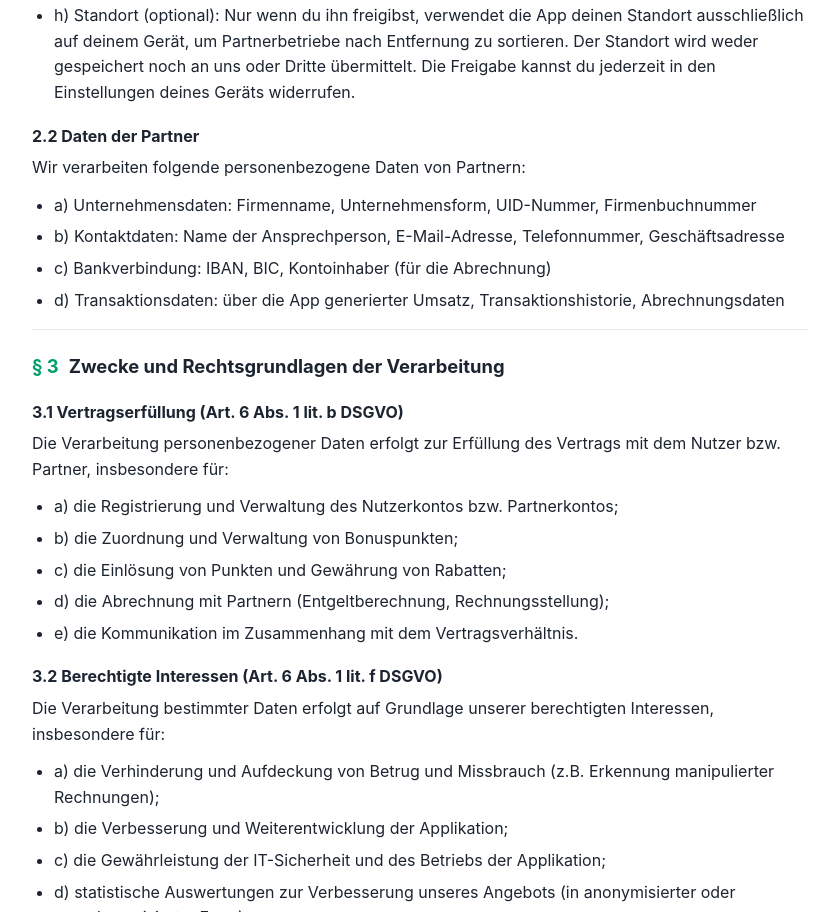
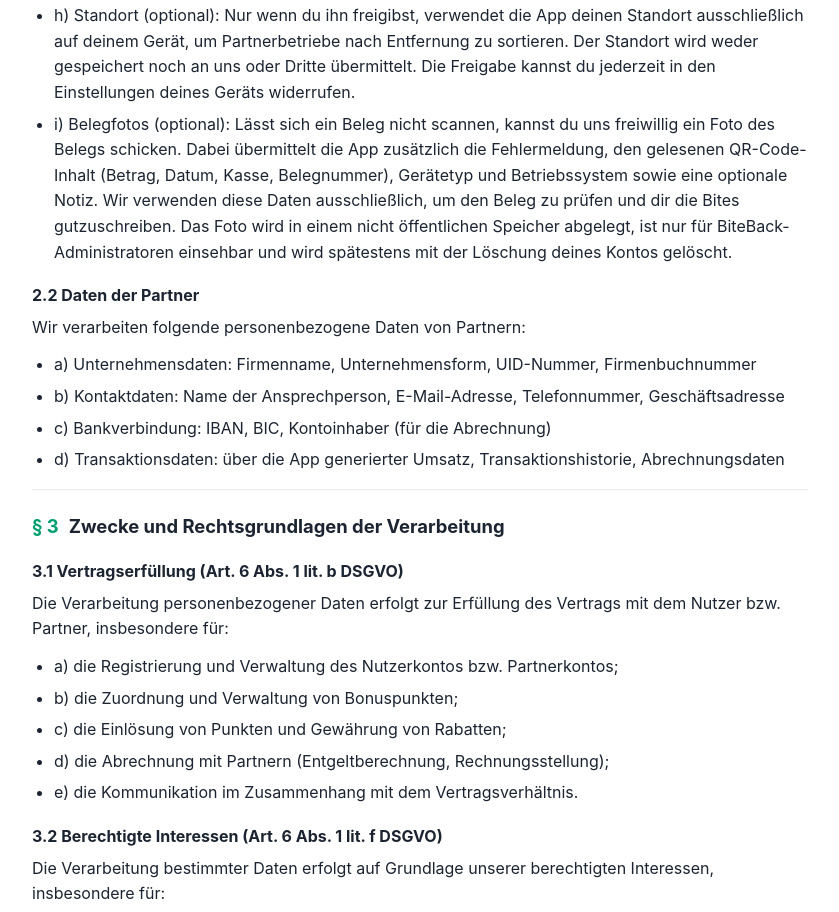
Before and after one commit to georg-PS/biteback-landing-page, a plain HTML site: page datenschutz.html in a window 1280 px wide. Shown: the part 923-1835 px from the top of the page, without its empty margins (220-1059 px from the left). Drawn offline with Linux system fonts and the light colour scheme.

Commit message:
Datenschutz: Belegfotos (Beleg-Anfragen ab App 1.0.17)
Co-Authored-By: Claude Opus 5.5 <noreply@anthropic.com>

```diff
--- a/datenschutz.html
+++ b/datenschutz.html
@@ -151,6 +151,7 @@
                 <li>f) Nutzungsdaten: Zeitpunkt und Häufigkeit der App-Nutzung, Interaktionen innerhalb der App, Fehlerprotokolle</li>
                 <li>g) Telefonnummer (optional, nur zum Einlösen von Codes): wird zur Bestätigung per SMS verwendet; gespeichert wird ausschließlich ein kryptografischer Hashwert, nicht die Nummer selbst</li>
                 <li>h) Standort (optional): Nur wenn du ihn freigibst, verwendet die App deinen Standort ausschließlich auf deinem Gerät, um Partnerbetriebe nach Entfernung zu sortieren. Der Standort wird weder gespeichert noch an uns oder Dritte übermittelt. Die Freigabe kannst du jederzeit in den Einstellungen deines Geräts widerrufen.</li>
+                <li>i) Belegfotos (optional): Lässt sich ein Beleg nicht scannen, kannst du uns freiwillig ein Foto des Belegs schicken. Dabei übermittelt die App zusätzlich die Fehlermeldung, den gelesenen QR-Code-Inhalt (Betrag, Datum, Kasse, Belegnummer), Gerätetyp und Betriebssystem sowie eine optionale Notiz. Wir verwenden diese Daten ausschließlich, um den Beleg zu prüfen und dir die Bites gutzuschreiben. Das Foto wird in einem nicht öffentlichen Speicher abgelegt, ist nur für BiteBack-Administratoren einsehbar und wird spätestens mit der Löschung deines Kontos gelöscht.</li>
             </ul>
             <h3 class="sub">2.2 Daten der Partner</h3>
             <p>Wir verarbeiten folgende personenbezogene Daten von Partnern:</p>
```
